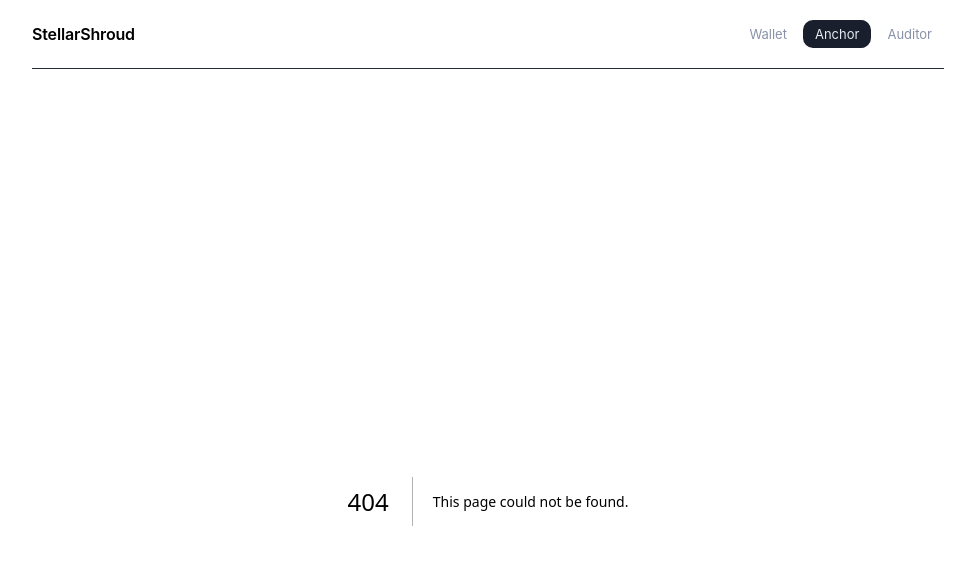
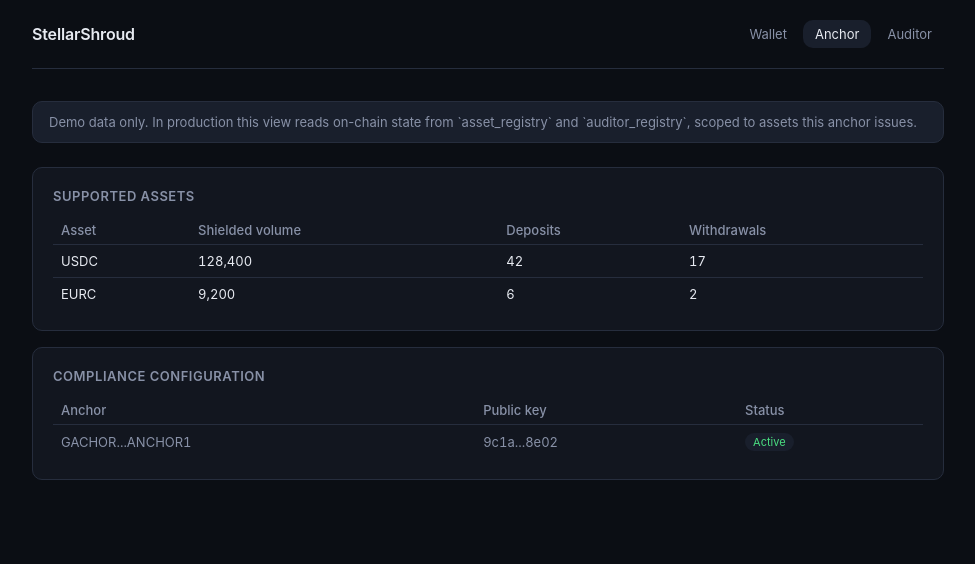
Before and after one commit to StellarShroud/stellar-Shroud, a Next.js app in the folder frontend/: page /anchor in a window 1280 px wide. Before the commit this address had no page. Shown: the top 564 px of the page, without its empty margins (152-1127 px from the left). Built offline with nearby package versions, Linux system fonts and the light colour scheme.

Commit message:
Add Anchor Dashboard page (supported assets + compliance config)

```diff
--- /dev/null
+++ b/frontend/src/app/anchor/page.tsx
@@ -0,0 +1,22 @@
+import { AnchorAssetTable } from "@/components/AnchorAssetTable";
+import { AuditorList } from "@/components/AuditorList";
+import { getAnchorSummary, getAuditors } from "@/lib/mockWallet";
+
+export default function AnchorPage() {
+  const summary = getAnchorSummary();
+  const auditors = getAuditors();
+
+  return (
+    <main>
+      <div className="banner">
+        Demo data only. In production this view reads on-chain state from
+        `asset_registry` and `auditor_registry`, scoped to assets this
+        anchor issues.
+      </div>
+      <AnchorAssetTable summary={summary} />
+      <div style={{ marginTop: 16 }}>
+        <AuditorList auditors={auditors} />
+      </div>
+    </main>
+  );
+}
```
